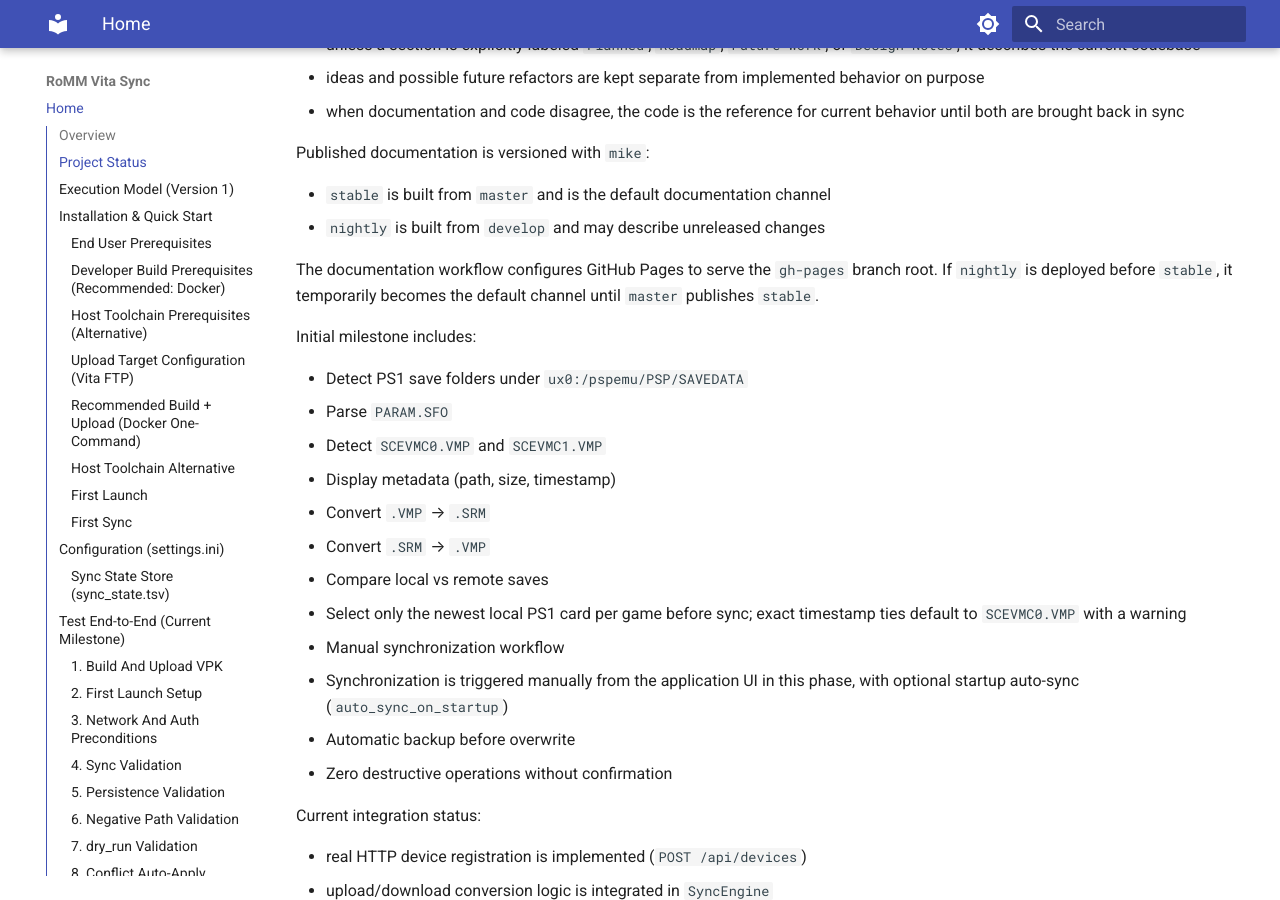
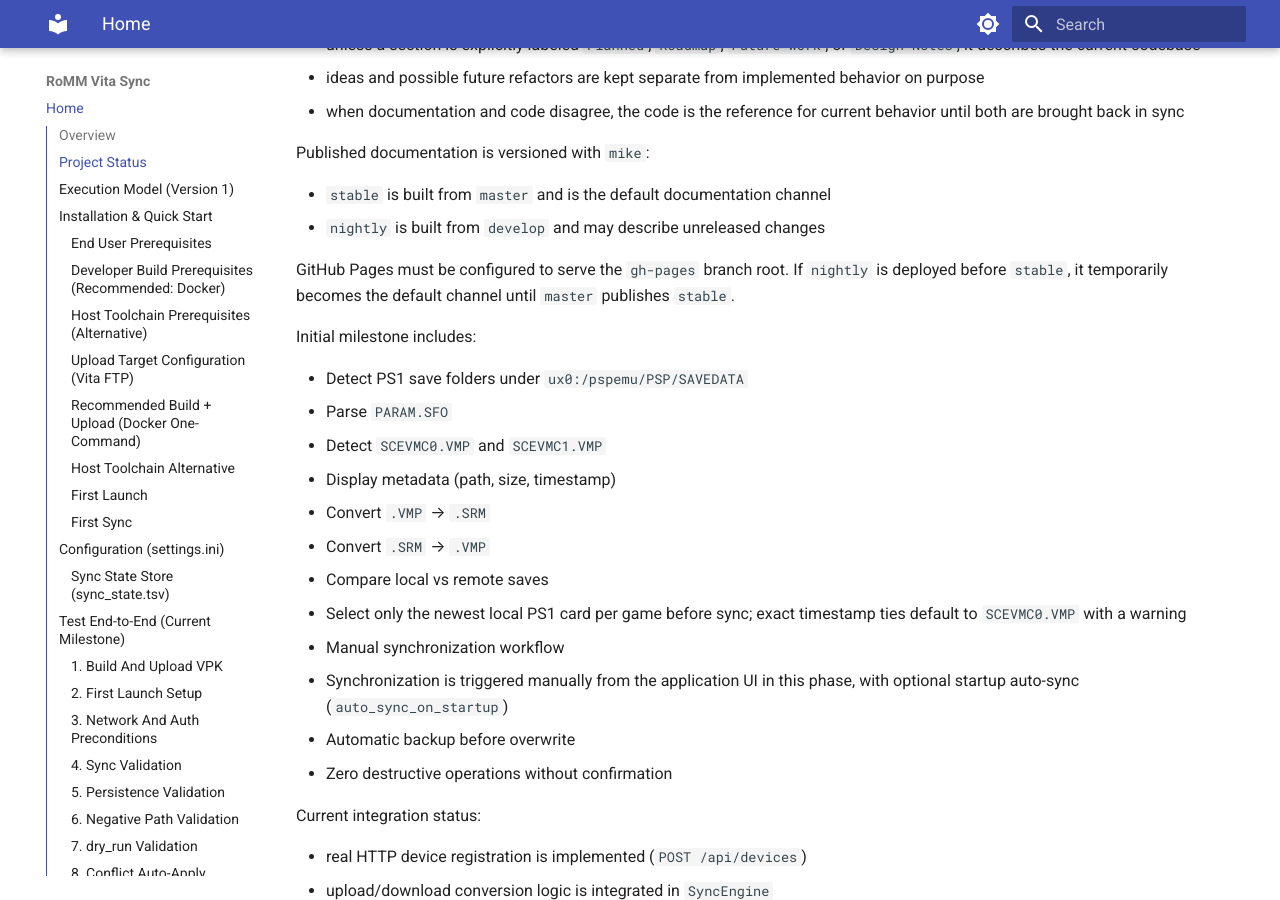
Before and after one commit to sangimed/romm-vita-sync, an MkDocs documentation site: the page built from docs/index.md, in a window 1280 px wide and 900 px high, scrolled down 1268 px. Built offline with MkDocs 1.6.1 and Material for MkDocs 9.7.7, drawn with Linux system fonts in a browser that asks for light colours; the version menu is left out.

Commit message:
fix(docs): clarify GitHub Pages configuration in documentation

```diff
--- a/docs/index.md
+++ b/docs/index.md
@@ -40,7 +40,7 @@ Published documentation is versioned with `mike`:
 - `stable` is built from `master` and is the default documentation channel
 - `nightly` is built from `develop` and may describe unreleased changes
 
-The documentation workflow configures GitHub Pages to serve the `gh-pages` branch root.
+GitHub Pages must be configured to serve the `gh-pages` branch root.
 If `nightly` is deployed before `stable`, it temporarily becomes the default channel until `master` publishes `stable`.
 
 Initial milestone includes:
```
Also changed, not shown: README.md (+1 -1 lines), 1 other file.
